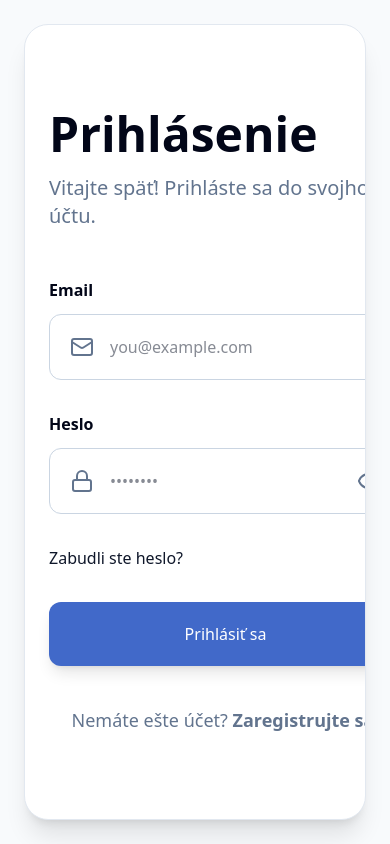
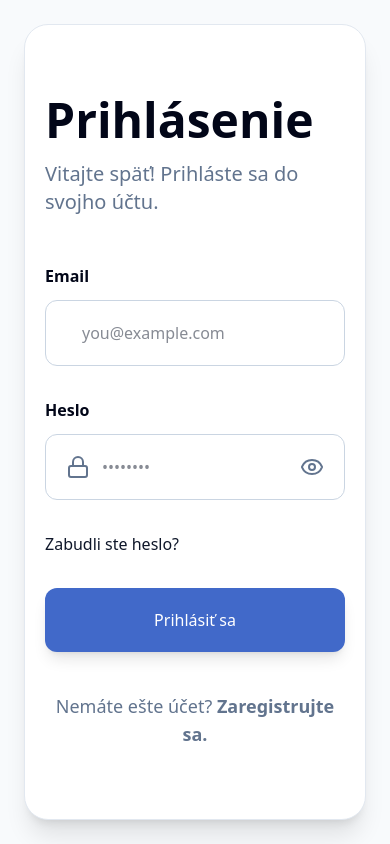
Before and after one commit to adabo4/tcmstock, a React (Vite) app: page /sign-in in a window 390 px wide. Built offline with nearby package versions, Linux system fonts and the light colour scheme; no server answers.

Commit message:
changed sign in, authlayout and passwordinput on mobiles

```diff
--- a/src/components/PasswordInput.tsx
+++ b/src/components/PasswordInput.tsx
@@ -15,22 +15,22 @@ export default function PasswordInput({
   const [showPassword, setShowPassword] = useState(false);
 
   return (
-    <>
+    <div className="flex min-w-0 w-full items-center">
       <input
         value={value}
         onChange={(e) => onChange(e.target.value)}
         type={showPassword ? "text" : "password"}
         placeholder={placeholder}
-        className="h-16 flex-1 bg-transparent px-4 text-lg outline-none"
+        className="h-16 min-w-0 flex-1 bg-transparent px-3 sm:px-4 text-lg outline-none"
       />
 
       <button
         type="button"
         onClick={() => setShowPassword((prev) => !prev)}
-        className="text-slate-500 hover:text-slate-800"
+        className="text-slate-500 hover:text-slate-800 shrink-0"
       >
         {showPassword ? <EyeOff size={24} /> : <Eye size={24} />}
       </button>
-    </>
+    </div>
   );
 }
--- a/src/components/ui/MobileSidebar.tsx
+++ b/src/components/ui/MobileSidebar.tsx
@@ -7,6 +7,8 @@ import {
   X,
 } from "lucide-react";
 import { SidebarLink } from "../../layouts/AppLayout";
+import { useAuth } from "../../context/useAuth";
+import { useNavigate } from "react-router-dom";
 
 type SideBarProps = {
   sidebarOpen: boolean;
@@ -17,6 +19,13 @@ export default function MobileSidebar({
   sidebarOpen,
   setSidebarOpen,
 }: SideBarProps) {
+  const { signOut } = useAuth();
+  const navigate = useNavigate();
+
+  function handleLogout() {
+    signOut();
+    navigate("/sign-in");
+  }
   return (
     <>
       {sidebarOpen && (
@@ -78,7 +87,10 @@ export default function MobileSidebar({
           </SidebarLink>
         </nav>
 
-        <button className="absolute bottom-6 left-6 right-6 flex h-12 items-center gap-3 rounded-xl px-4 text-slate-500 hover:bg-slate-100">
+        <button
+          onClick={handleLogout}
+          className="absolute bottom-6 left-6 right-6 flex h-12 items-center gap-3 rounded-xl px-4 text-slate-500 hover:bg-slate-100"
+        >
           <LogOut size={20} />
           Odhlásiť sa
         </button>
--- a/src/layouts/AuthLayout.tsx
+++ b/src/layouts/AuthLayout.tsx
@@ -30,7 +30,7 @@ export default function AuthLayout({ children }: AuthLayoutProps) {
           </div>
         </aside>
 
-        <section className="flex flex-1 items-center justify-center px-6 py-12">
+        <section className="flex min-w-0 flex-1 items-center justify-center px-5 py-10 sm:px-8 sm:py-12">
           <div className="w-full max-w-xl">{children}</div>
         </section>
       </div>
--- a/src/pages/auth/SignIn.tsx
+++ b/src/pages/auth/SignIn.tsx
@@ -104,9 +104,11 @@ export default function SignIn() {
               Heslo
             </label>
             <div className="flex items-center rounded-xl border border-slate-300 px-5">
-              <Lock className="text-slate-500" size={24} />
+              <Lock className="shrink-0 text-slate-500 " size={24} />
 
-              <PasswordInput value={password} onChange={setPassword} />
+              <div className="min-w-0 flex-1">
+                <PasswordInput value={password} onChange={setPassword} />
+              </div>
             </div>
           </div>
 
```
